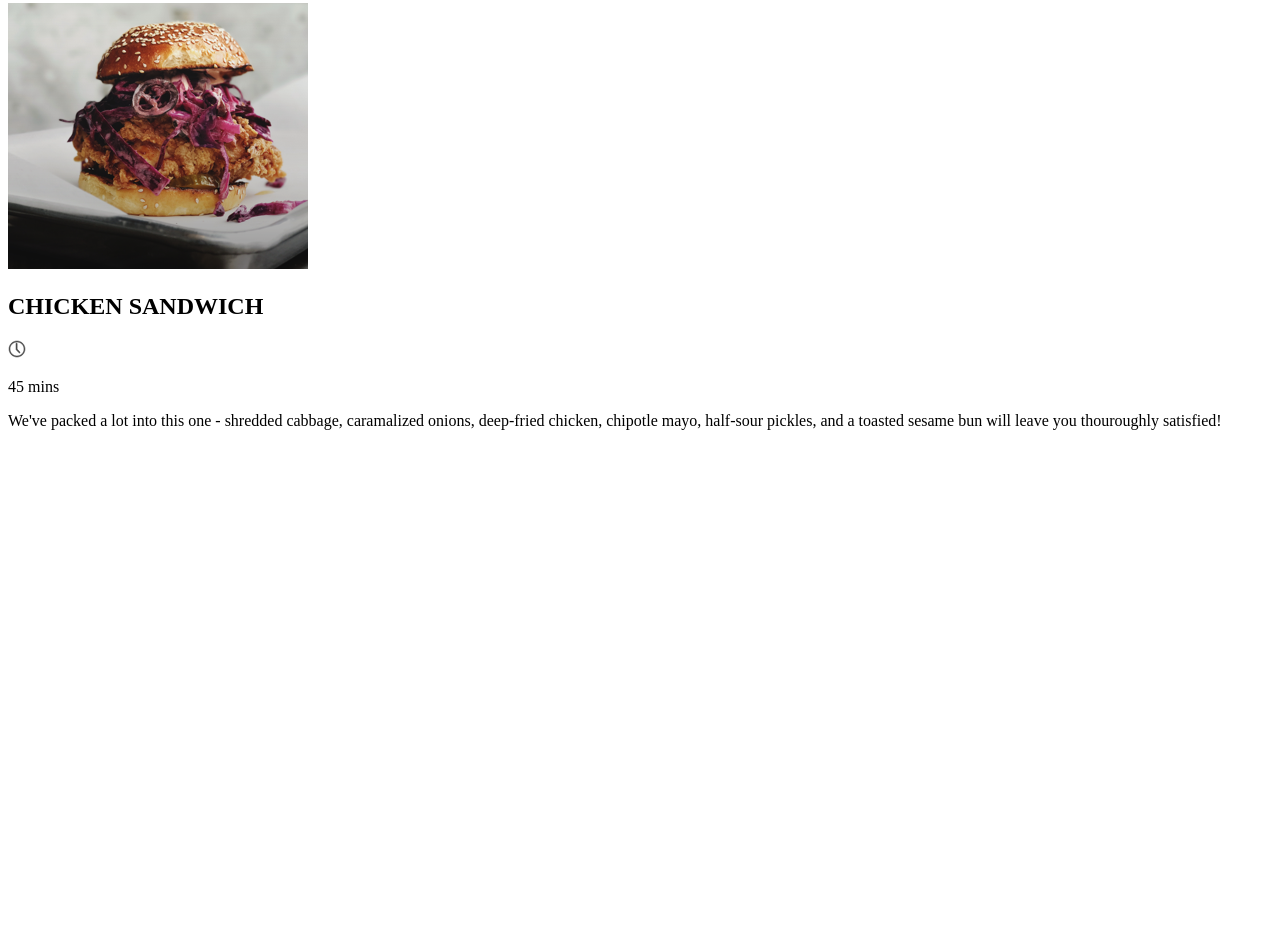
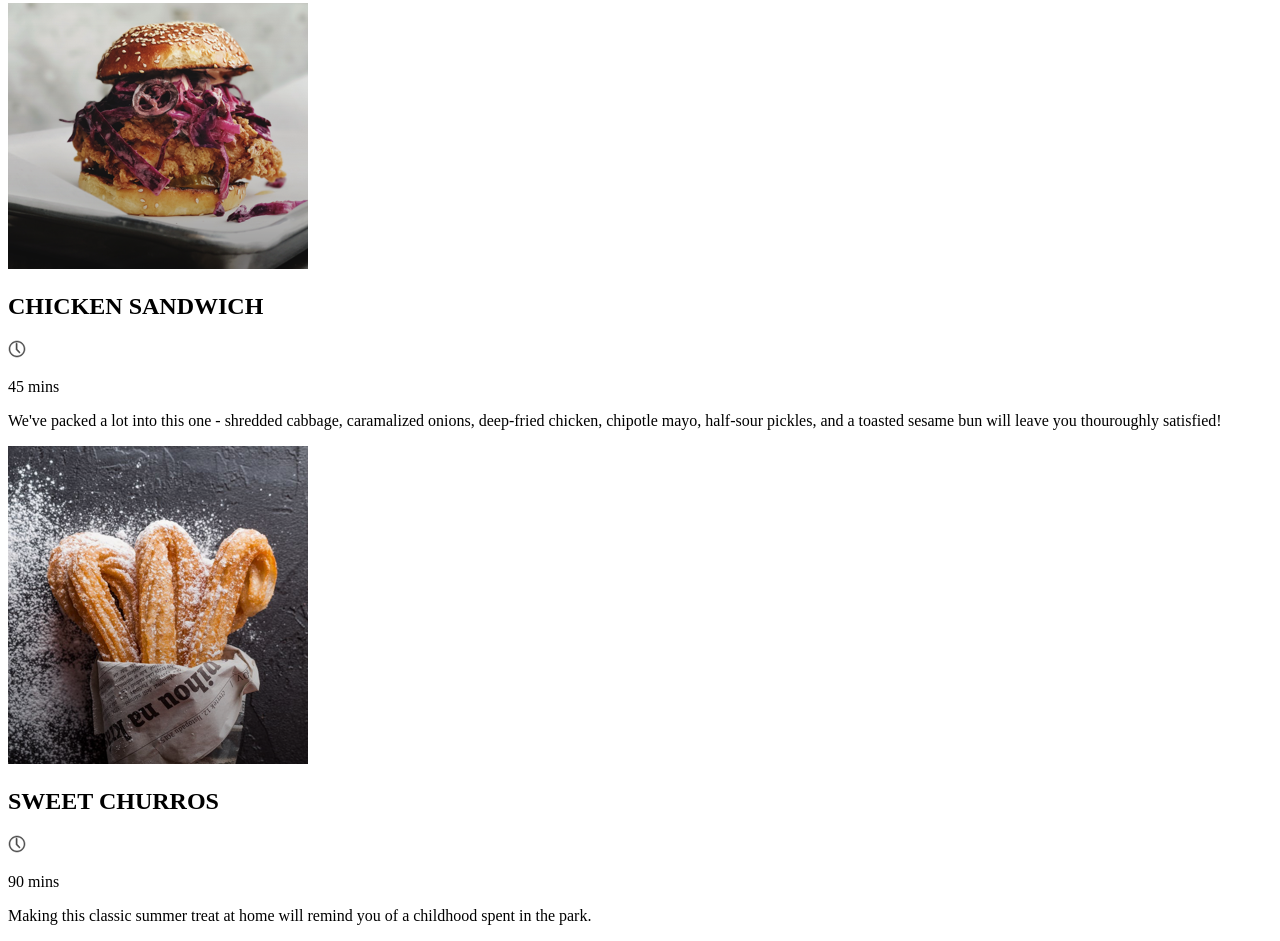
Before and after one commit to kendallawills/Codecademy_Savory, a plain HTML site: page index.html in a window 1280 px wide. Shown: the part 1333-2274 px from the top of the page. Before the commit the page ends 1779 px from the top, so only its background shows below. Drawn offline with Linux system fonts and the light colour scheme.

Commit message:
Add Recipe E

```diff
--- a/index.html
+++ b/index.html
@@ -60,6 +60,16 @@
                     and a toasted sesame bun will leave you thouroughly satisfied!</p>
             </div>
 
+            <!-- RECIPE E -->
+            <div class="recipe e">
+                <img src="resources/images/image-3.webp">
+                <h2>SWEET CHURROS</h2>
+                <img src="resources/images/time.svg" class="time">
+                <p class="mins">90 mins</p>
+                <p class="description">Making this classic summer treat at home will remind you
+                    of a childhood spent in the park.</p>
+            </div>
+
         </main>
 
     </body>
```
Also changed, not shown: resources/images/image-3.webp (added).
